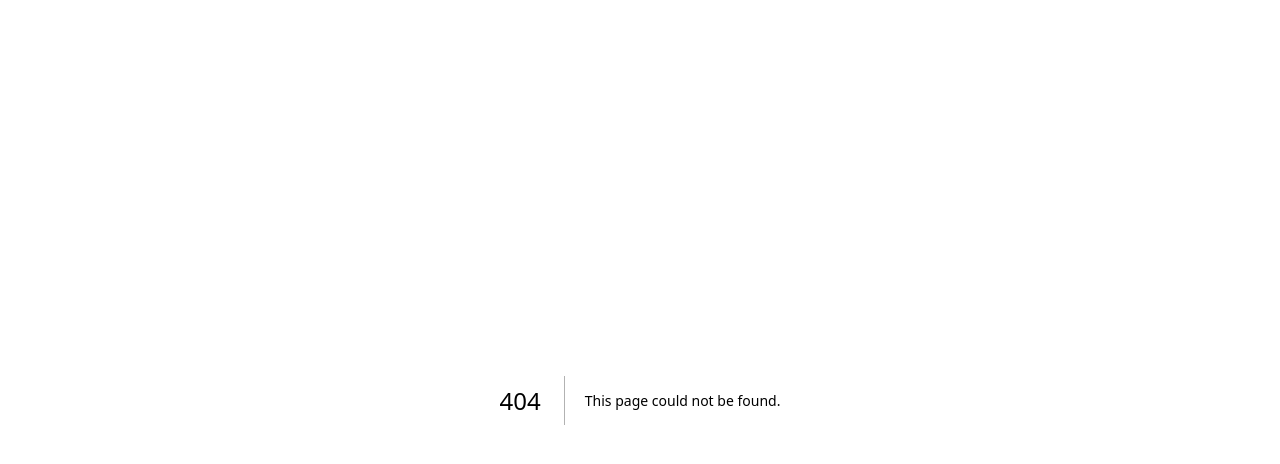
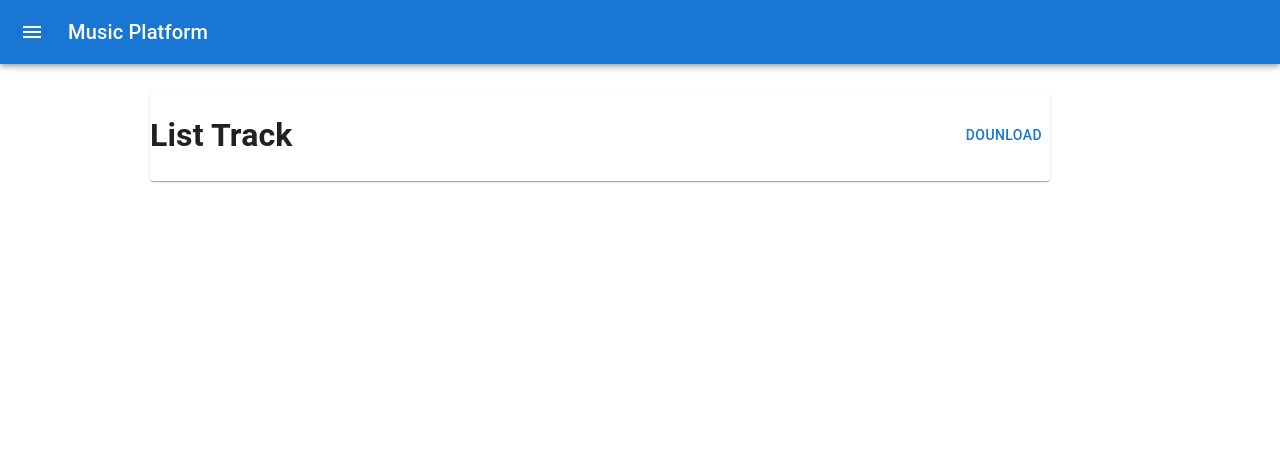
Before and after one commit to TheForgem4ster/Music-Platforms, a Next.js app in the folder client/: page /tracks in a window 1280 px wide. Before the commit this address had no page. Shown: the top 464 px of the page. Built offline with nearby package versions, Linux system fonts and the light colour scheme.

Commit message:
Page side

```diff
--- /dev/null
+++ b/client/components/Navbar.tsx
@@ -0,0 +1,127 @@
+import * as React from 'react';
+import { styled, useTheme } from '@mui/material/styles';
+import Box from '@mui/material/Box';
+import Drawer from '@mui/material/Drawer';
+import CssBaseline from '@mui/material/CssBaseline';
+import MuiAppBar, { AppBarProps as MuiAppBarProps } from '@mui/material/AppBar';
+import Toolbar from '@mui/material/Toolbar';
+import List from '@mui/material/List';
+import Typography from '@mui/material/Typography';
+import Divider from '@mui/material/Divider';
+import IconButton from '@mui/material/IconButton';
+import MenuIcon from '@mui/icons-material/Menu';
+import ChevronLeftIcon from '@mui/icons-material/ChevronLeft';
+import ChevronRightIcon from '@mui/icons-material/ChevronRight';
+import ListItem from '@mui/material/ListItem';
+import ListItemButton from '@mui/material/ListItemButton';
+import ListItemIcon from '@mui/material/ListItemIcon';
+import ListItemText from '@mui/material/ListItemText';
+import InboxIcon from '@mui/icons-material/MoveToInbox';
+import MailIcon from '@mui/icons-material/Mail';
+import { useRouter } from 'next/router';
+
+const drawerWidth = 240;
+
+const menuItem = [
+    {text: 'Head Page', href: '/'},
+    {text: 'List track', href: '/tracks'},
+    {text: 'List album', href: '/albums'},
+];
+
+interface AppBarProps extends MuiAppBarProps {
+  open?: boolean;
+}
+
+const AppBar = styled(MuiAppBar, {
+  shouldForwardProp: (prop) => prop !== 'open',
+})<AppBarProps>(({ theme, open }) => ({
+  transition: theme.transitions.create(['margin', 'width'], {
+    easing: theme.transitions.easing.sharp,
+    duration: theme.transitions.duration.leavingScreen,
+  }),
+  ...(open && {
+    width: `calc(100% - ${drawerWidth}px)`,
+    marginLeft: `${drawerWidth}px`,
+    transition: theme.transitions.create(['margin', 'width'], {
+      easing: theme.transitions.easing.easeOut,
+      duration: theme.transitions.duration.enteringScreen,
+    }),
+  }),
+}));
+
+const DrawerHeader = styled('div')(({ theme }) => ({
+  display: 'flex',
+  alignItems: 'center',
+  padding: theme.spacing(0, 1),
+  // necessary for content to be below app bar
+  ...theme.mixins.toolbar,
+  justifyContent: 'flex-end',
+}));
+
+export default function Havbar() {
+  const theme = useTheme();
+  const [open, setOpen] = React.useState(false);
+    const router = useRouter();
+
+  const handleDrawerOpen = () => {
+    setOpen(true);
+  };
+
+  const handleDrawerClose = () => {
+    setOpen(false);
+  };
+
+  return (
+    <Box sx={{ display: 'flex' }}>
+      <CssBaseline />
+      <AppBar position="fixed" open={open}>
+        <Toolbar>
+          <IconButton
+            color="inherit"
+            aria-label="open drawer"
+            onClick={handleDrawerOpen}
+            edge="start"
+            sx={{ mr: 2, ...(open && { display: 'none' }) }}
+          >
+            <MenuIcon />
+          </IconButton>
+          <Typography variant="h6" noWrap component="div">
+            Music Platform
+          </Typography>
+        </Toolbar>
+      </AppBar>
+      <Drawer
+        sx={{
+          width: drawerWidth,
+          flexShrink: 0,
+          '& .MuiDrawer-paper': {
+            width: drawerWidth,
+            boxSizing: 'border-box',
+          },
+        }}
+        variant="persistent"
+        anchor="left"
+        open={open}
+      >
+        <DrawerHeader>
+          <IconButton onClick={handleDrawerClose}>
+            {theme.direction === 'ltr' ? <ChevronLeftIcon /> : <ChevronRightIcon />}
+          </IconButton>
+        </DrawerHeader>
+
+        <List>
+          {menuItem.map(({text, href }, index) => (
+            <ListItem key={href} disablePadding onClick={()=> router.push(href)}>
+              <ListItemButton>
+                <ListItemIcon>
+                  {index % 2 === 0 ? <InboxIcon /> : <MailIcon />}
+                </ListItemIcon>
+                <ListItemText primary={text} />
+              </ListItemButton>
+            </ListItem>
+          ))}
+        </List>
+      </Drawer>
+    </Box>
+  );
+}
--- /dev/null
+++ b/client/layouts/MainLayouts.tsx
@@ -0,0 +1,19 @@
+import { Container } from "@mui/system";
+import Havbar from "components/Navbar";
+import React from "react";
+
+type Props = {
+    children?: React.ReactNode
+};
+
+const MainLayouts : React.FC<Props> = ({children}) => (
+    <div>
+        <Havbar />
+        <Container style={{margin: '90px 0 '}}>
+            {children}
+        </Container>
+
+    </div>
+)
+
+export default MainLayouts;
--- /dev/null
+++ b/client/src/pages/tracks/index.tsx
@@ -0,0 +1,22 @@
+import Button from "@mui/material/Button/Button";
+import Card from "@mui/material/Card/Card";
+import Grid from "@mui/material/Grid/Grid";
+import MainLayouts from "layouts/MainLayouts";
+import React from "react";
+
+const Track = () => {
+    return (
+        <MainLayouts>
+            <Grid container justifyContent="center">
+                <Card style={{width: 900}}>
+                    <Grid container justifyContent="space-between">
+                        <h1>List Track</h1>
+                        <Button>Dounload</Button>
+                    </Grid>
+                </Card>
+            </Grid>
+        </MainLayouts>
+    );
+}
+
+export default Track;
```
Also changed, not shown: client/src/pages/index.tsx (+20 -5 lines), client/src/pages/tracks/create.tsx (added, +12 -0 lines).
